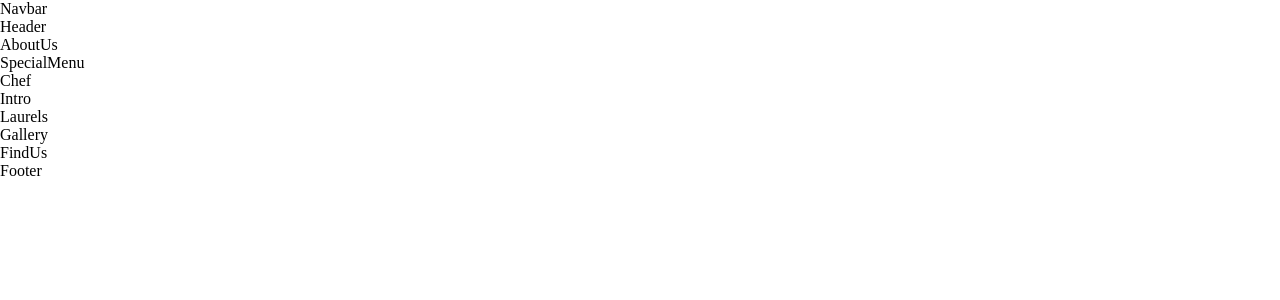
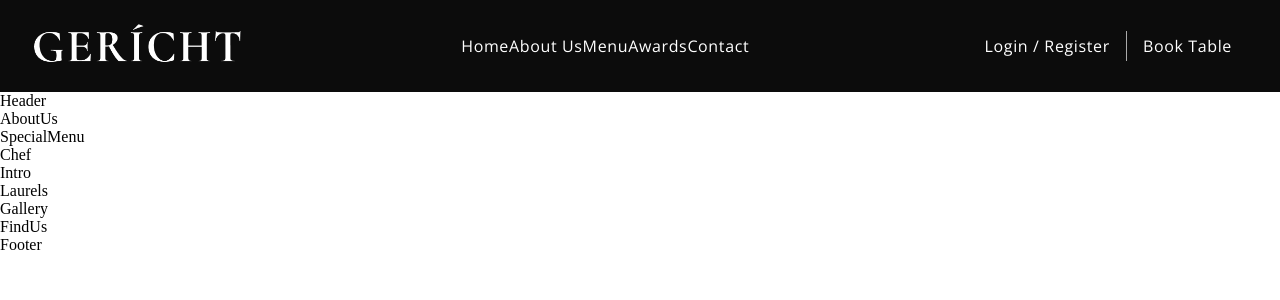
Before and after one commit to SirSanctified/restaurant_website, a React (Create React App) app: page / in a window 1280 px wide. Shown: the top 300 px of the page. Built offline with nearby package versions, Linux system fonts and the light colour scheme; a web font is replaced by a local one.

Commit message:
Implement the navbar

```diff
--- a/package.json
+++ b/package.json
@@ -18,11 +18,6 @@
     "build": "react-scripts build",
     "test": "react-scripts test",
     "eject": "react-scripts eject"
-  },
-  "eslintConfig": {
-    "extends": [
-      "react-app/jest"
-    ]
   },
   "browserslist": {
     "production": [
--- a/src/components/Navbar/Navbar.css
+++ b/src/components/Navbar/Navbar.css
@@ -0,0 +1,132 @@
+.app__navbar {
+    width: 100%;
+    display: flex;
+    justify-content: space-between;
+    align-items: center;
+    background-color: var(--color-black);
+
+    padding: 1rem 2rem;
+}
+
+.app__navbar-logo {
+    display: flex;
+    justify-content: flex-start;
+    align-self: center;
+}
+
+.app__navbar-logo img {
+    width: 150px;
+}
+
+.app__navbar-links {
+    flex: 1;
+    display: flex;
+    justify-content: center;
+    align-items: center;
+
+    list-style: none;
+}
+
+.app__navbar-links {
+    margin: 0 1rem;
+    cursor: pointer;
+}
+
+.app__navbar-links li:hover {
+    color: var(--color-grey);
+}
+
+.app__navbar-login {
+    display: flex;
+    align-items: center;
+    justify-self: flex-end;
+}
+
+.app__navbar-login a {
+    margin: 0 1rem;
+    text-decoration: none;
+    transition: 0.5s ease;
+}
+
+.app__navbar-login a:hover {
+    border-bottom: 1px solid var(--color-golden);
+}
+
+.app__navbar-login div {
+    width: 1px;
+    height: 30px;
+    background-color: var(--color-grey);
+}
+
+.app__navbar-smallscreen {
+    display: none;
+}
+
+.app__navbar-smallscreen_overlay {
+    position: fixed;
+    top: 0;
+    left: 0;
+    width: 100%;
+    height: 100vh;
+    background: var(--color-black);
+    transition: 0.5s ease;
+
+    flex-direction: column;
+    z-index: 5;
+}
+
+.app__navbar-smallscreen_overlay .overlay__close {
+    font-size: 27px;
+    color: var(--color-golden);
+    cursor: pointer;
+
+    position: absolute;
+    top: 20px;
+    right: 20px;
+}
+
+.app__navbar-smallscreen_links {
+    list-style: none;
+}
+
+.app__navbar-smallscreen_links li {
+    margin: 2rem;
+    cursor: pointer;
+    color: var(--color-golden);
+    font-size: 2rem;
+    text-align: center;
+
+    font-family: var(--font-base);
+}
+
+.app__navbar-smallscreen_links li:hover {
+    color: var(--color-white);
+}
+@media screen and (max-width: 2000px) {
+    .app__navbar-logo img {
+        width: 210px;
+    }
+}
+@media screen and (max-width: 1150px) {
+    .app__navbar-links{
+        display: none;
+    }
+    .app__navbar-smallscreen {
+        display: flex;
+    }
+}
+
+@media screen and (max-width: 650px) {
+    .app__navbar {
+        padding: 1rem;
+
+    }
+
+    .app__navbar-login {
+        display: none;
+    }
+
+    .app__navbar-logo img {
+        width: 110px;
+    }
+}
--- a/src/components/Navbar/Navbar.jsx
+++ b/src/components/Navbar/Navbar.jsx
@@ -1,11 +1,49 @@
 import React from 'react';
+import { GiHamburgerMenu } from 'react-icons/gi';
+import { MdOutlineRestaurantMenu } from 'react-icons/md';
+
+import images from '../../constants/images';
 
 import './Navbar.css';
 
-const Navbar = () => (
-  <div>
-    Navbar
-  </div>
-);
+const Navbar = () => {
+  const [toggleMenu, setToggleMenu] = React.useState(false);
+  return (
+    <div className='app__navbar'>
+      <div className="app__navbar-logo">
+        <img src={images.gericht} alt="app logo" />
+      </div>
+      <ul className='app__navbar-links'>
+        <li className="p__opensans"><a href="#home">Home</a></li>
+        <li className="p__opensans"><a href="#about">About Us</a></li>
+        <li className="p__opensans"><a href="#menu">Menu</a></li>
+        <li className="p__opensans"><a href="#awards">Awards</a></li>
+        <li className="p__opensans"><a href="#contact">Contact</a></li>
+      </ul>
+      <div className="app__navbar-login">
+        <a href="#login" className='p__opensans'>Login / Register</a>
+        <div></div>
+        <a href="/" className='p__opensans'>Book Table</a>
+      </div>
+      <div className="app__navbar-smallscreen">
+        <GiHamburgerMenu color="#fff" fontSize={27} onClick={() => {setToggleMenu(true)}}/>
+
+        {toggleMenu && (
+          <div className="app__navbar-smallscreen_overlay flex__center slide-bottom">
+            <MdOutlineRestaurantMenu className='overlay__close' fontSize={27} onClick={() => {setToggleMenu(false)}}/>
+
+            <ul className='app__navbar-smallscreen_links'>
+              <li className="p__opensans"><a href="#home">Home</a></li>
+              <li className="p__opensans"><a href="#about">About Us</a></li>
+              <li className="p__opensans"><a href="#menu">Menu</a></li>
+              <li className="p__opensans"><a href="#awards">Awards</a></li>
+              <li className="p__opensans"><a href="#contact">Contact</a></li>
+            </ul>
+          </div>
+        )}
+      </div>
+    </div>
+  );
+}
 
 export default Navbar;
```
